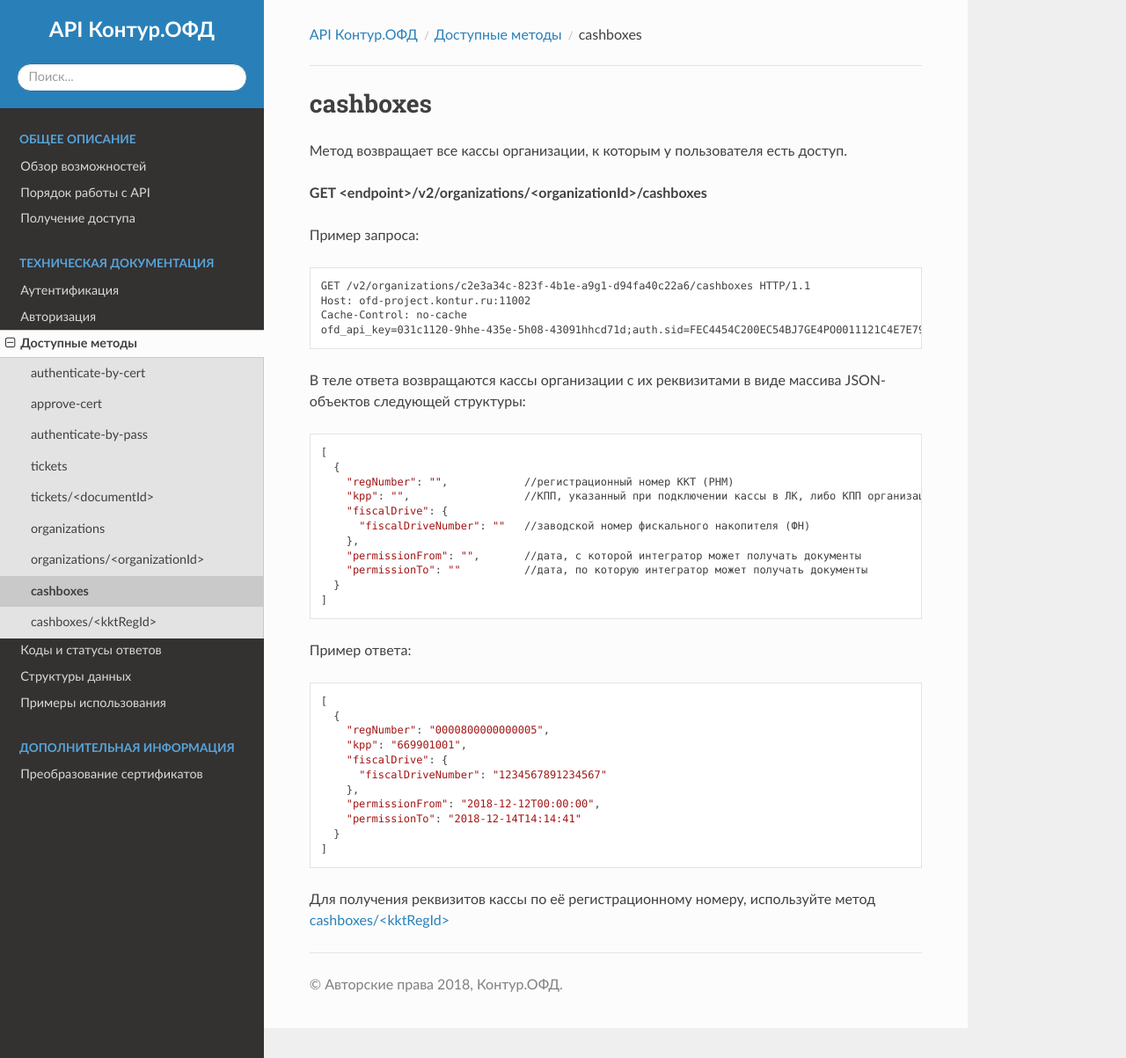
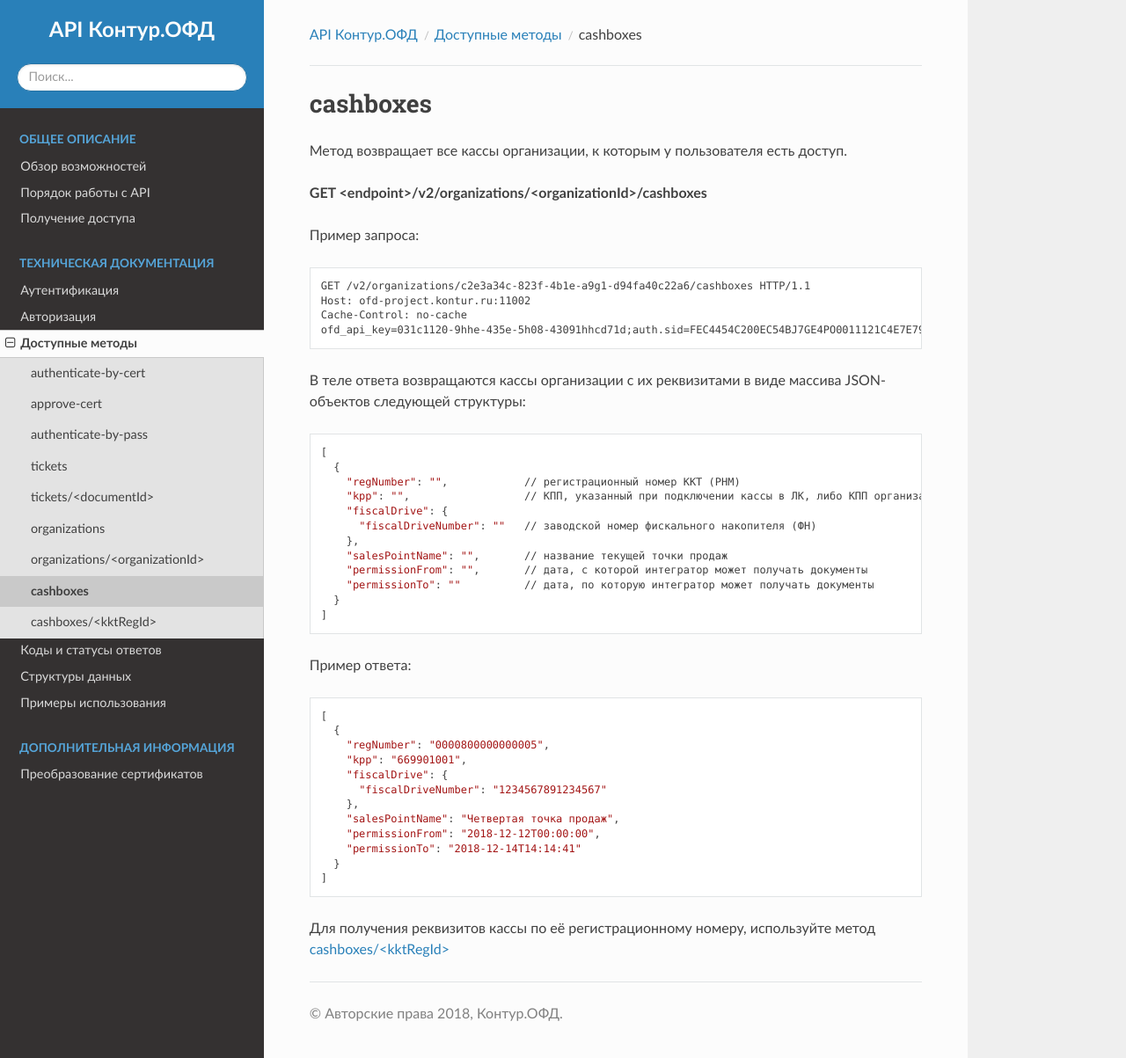
Before and after one commit to skbkontur/ofd-api-docs, a Sphinx documentation site: the page built from docs/source/http/cashboxes.rst, in a window 1280 px wide and 1203 px high. Shown: the whole window at 88% size. Built offline with Sphinx 7.4.7 and the Read the Docs theme 2.0.0, drawn with Linux system fonts in a browser that asks for light colours.

```diff
--- a/docs/source/http/cashbox.rst
+++ b/docs/source/http/cashbox.rst
@@ -31,6 +31,7 @@
     "fiscalDrive": {
       "fiscalDriveNumber": ""   //заводской номер фискального накопителя (ФН)
     },
+    "salesPointName": "",       // название текущей точки продаж
     "permissionFrom": "",       //дата, с которой интегратор может получать документы
     "permissionTo": ""          //дата, по которую интегратор может получать документы
   }
@@ -46,6 +47,7 @@
     "fiscalDrive": {
       "fiscalDriveNumber": "1234567891234567"
     },
+    "salesPointName": "Четвертая точка продаж",
     "permissionFrom": "2018-12-12T00:00:00",
     "permissionTo": "2018-12-14T14:14:41"
   }
--- a/docs/source/http/cashboxes.rst
+++ b/docs/source/http/cashboxes.rst
@@ -22,13 +22,14 @@
 
   [
     {
-      "regNumber": "",            //регистрационный номер ККТ (РНМ)
-      "kpp": "",                  //КПП, указанный при подключении кассы в ЛК, либо КПП организации (в остальных случаях)
+      "regNumber": "",            // регистрационный номер ККТ (РНМ)
+      "kpp": "",                  // КПП, указанный при подключении кассы в ЛК, либо КПП организации (в остальных случаях)
       "fiscalDrive": {
-        "fiscalDriveNumber": ""   //заводской номер фискального накопителя (ФН)
+        "fiscalDriveNumber": ""   // заводской номер фискального накопителя (ФН)
       },
-      "permissionFrom": "",       //дата, с которой интегратор может получать документы
-      "permissionTo": ""          //дата, по которую интегратор может получать документы
+      "salesPointName": "",       // название текущей точки продаж
+      "permissionFrom": "",       // дата, с которой интегратор может получать документы
+      "permissionTo": ""          // дата, по которую интегратор может получать документы
     }
   ]
 
@@ -44,6 +45,7 @@
       "fiscalDrive": {
         "fiscalDriveNumber": "1234567891234567"
       },
+      "salesPointName": "Четвертая точка продаж",
       "permissionFrom": "2018-12-12T00:00:00",
       "permissionTo": "2018-12-14T14:14:41"
     }
```
